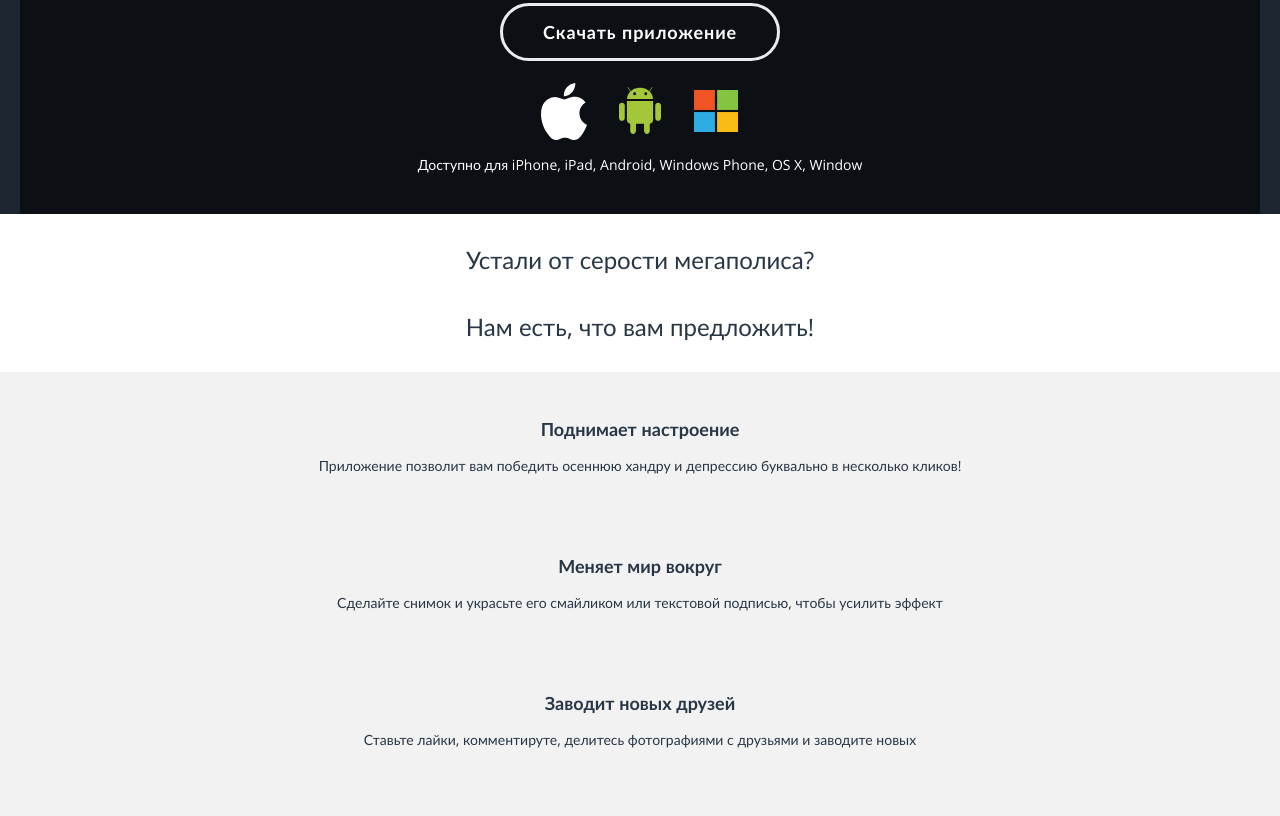
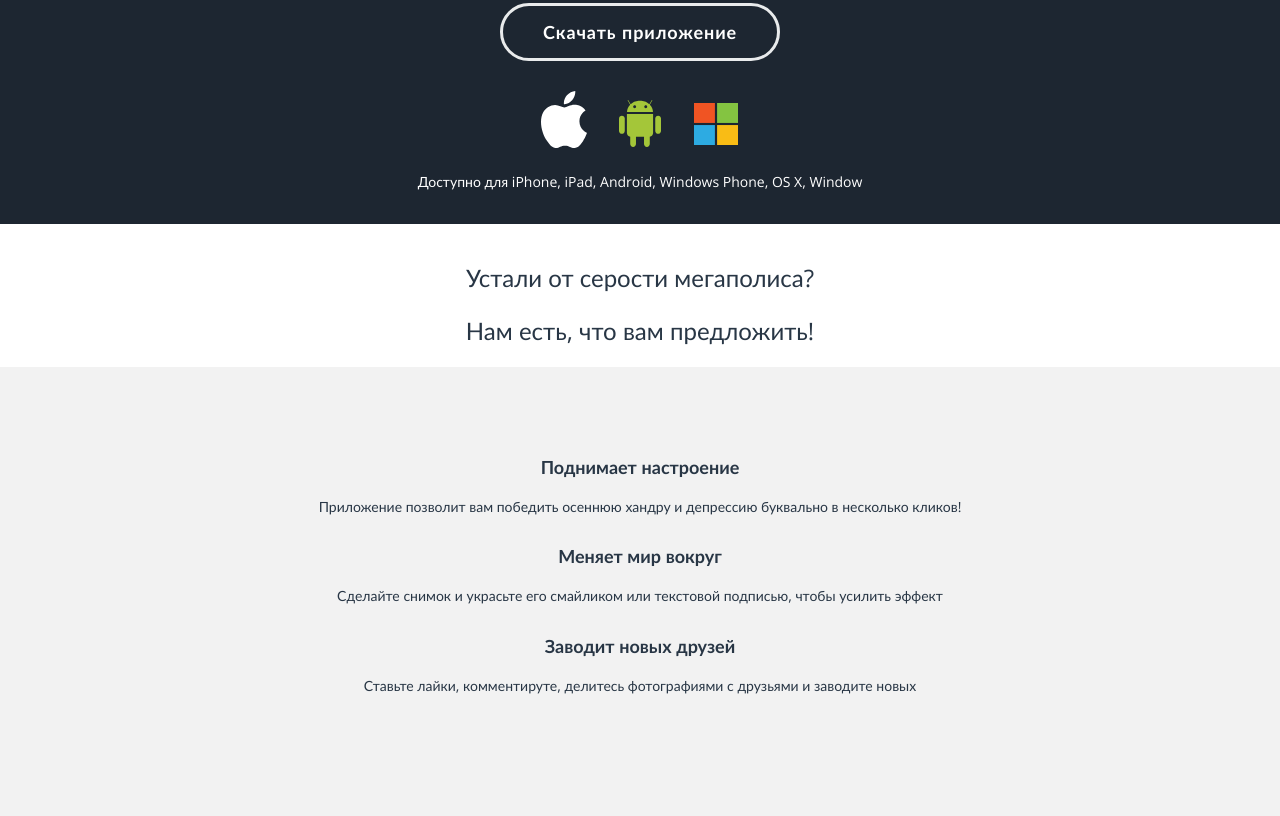
Before and after one commit to FoxyGirl/pink_help, a plain HTML site: page index.html in a window 1280 px wide. Shown: the part 744-1560 px from the top of the page. Drawn offline with nearby package versions, Linux system fonts and the light colour scheme.

Commit message:
Correct CSS

```diff
--- a/less/style.less
+++ b/less/style.less
@@ -62,7 +62,7 @@ body {
 
   &--applications-load {
     margin-top: 27px;
-    margin-bottom: 20px;
+    margin-bottom: 28px;
     padding: 14px 20px;
   }
 }
@@ -170,15 +170,20 @@ body {
 /* promo */
 .promo-hand {
   min-height: 395px;
+  background: transparent url("../img/iphone-hand-mobile@1x.png") 0 bottom no-repeat;
 }
 
 .applications {
-  background-color: darken(@brand-color, 15%);
+  background-color: @body-bg-dark;
 
   &__text {
+    margin-top: 20px;
+    margin-bottom: 0;
     padding-right: @indent-help;
     padding-left: @indent-help;
     padding-bottom: 40px;
+    padding-bottom: 30px;
+    line-height: @line-height;
   }
 
   &__list {
@@ -208,10 +213,12 @@ body {
 
     &--android {
       background-image: url('../img/android-logo.svg');
+      background-position: center 11px;
     }
 
     &--windows {
       background-image: url('../img/microsoft-logo.svg');
+      background-position: center 14px;
     }
   }
 }
@@ -220,20 +227,26 @@ body {
   text-align: center;
 
   &__inner {
+    padding-top: 37px;
+  }
 
-  }
   &__introduction {
-    margin-top: 20px;
     margin-bottom: 20px;
     padding-right: @indent-help;
     padding-left: @indent-help;
     text-align: center;
     font-size: 24px;
     font-weight: 300;
-    line-height: @line-height;
+
+    p {
+      margin-top: 0;
+      margin-bottom: 20px;
+    }
   }
+
   &__list {
     .ul-clear();
+    padding-top: 73px;
     padding-right: @indent-help;
     padding-left: @indent-help;
     padding-bottom: 320px;
@@ -241,12 +254,11 @@ body {
   }
 
   &__item {
-    padding-top: 30px;
-    padding-bottom: 10px;
-    margin-bottom: 10px;
+    margin-bottom: 25px;
 
     p {
       font-size: 14px;
+      line-height: @line-height;
     }
   }
 
--- a/less/variables.less
+++ b/less/variables.less
@@ -12,6 +12,7 @@
 @dark-color: #000;
 @gray-color: #e9ebec;
 @light-gray-color: #f2f2f2;
+@body-bg-dark: #1d2631;
 
 @indent-help: 20px;
 @line-height: 1.8;
```
Also changed, not shown: css/style.css, img/iphone-hand-mobile@1x.png (added).
